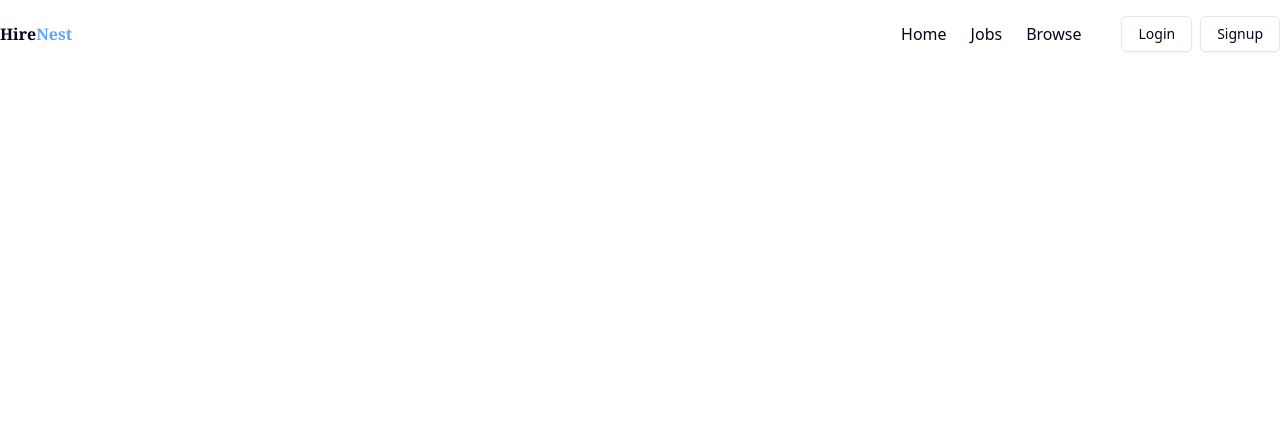
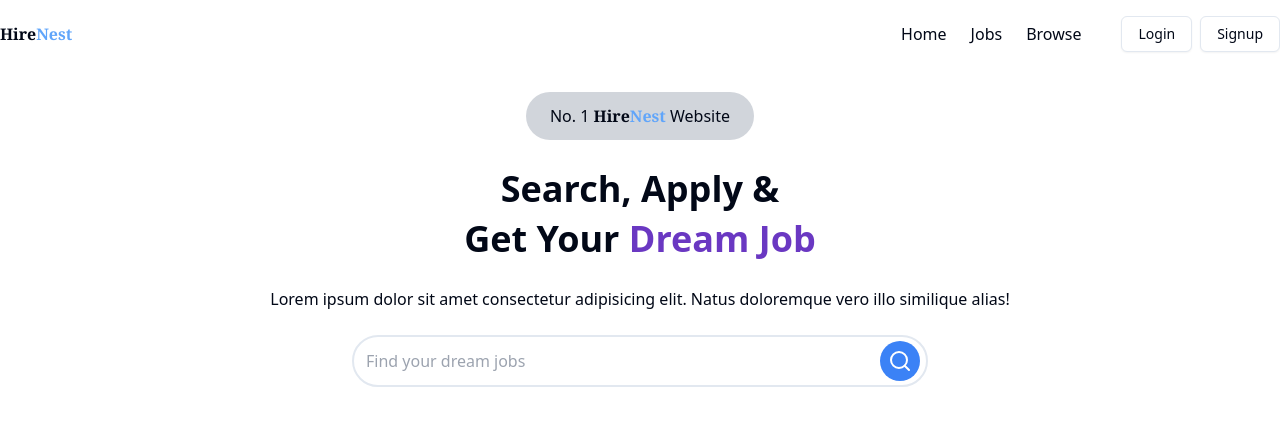
Before and after one commit to sidhantrajput1/HireNest, a React (Vite) app in the folder frontend/: page / in a window 1280 px wide. Shown: the top 426 px of the page. Built offline with nearby package versions, Linux system fonts and the light colour scheme.

Commit message:
HeroSection

```diff
--- /dev/null
+++ b/frontend/src/components/HeroSection.jsx
@@ -0,0 +1,35 @@
+import { Search } from "lucide-react";
+
+function HeroSection() {
+  return (
+    <div className="max-w-screen-xl mx-auto mt-10">
+      <div className="text-center flex flex-col justify-center items-center gap-6 my-10">
+        <span className="mx-auto px-6 py-3 rounded-full bg-gray-300 font-medium">
+          No. 1 <span className="font-semibold font-serif">Hire</span>
+          <span className="text-blue-400 font-semibold font-serif">Nest </span>
+          Website
+        </span>
+        <h1 className="font-bold text-4xl leading-snug">
+          Search, Apply & <br /> Get Your
+          <span className="text-[#6A38C2]"> Dream Job</span>
+        </h1>
+        <p>
+          Lorem ipsum dolor sit amet consectetur adipisicing elit. Natus
+          doloremque vero illo similique alias!
+        </p>
+        <div className="border-gray-600 w-[45%] flex justify-center items-center relative">
+          <input
+            type="search"
+            className="rounded-full p-3 border-2 w-full outline-none pr-12"
+            placeholder="Find your dream jobs"
+          />
+          <button className="absolute right-2 bg-blue-500 hover:bg-blue-600 text-white p-2 rounded-full">
+            <Search className="h-6 w-6" />
+          </button>
+        </div>
+      </div>
+    </div>
+  );
+}
+
+export default HeroSection;
--- a/frontend/src/components/Home.jsx
+++ b/frontend/src/components/Home.jsx
@@ -1,9 +1,14 @@
+import HeroSection from "./HeroSection"
 import { NavBar } from "./shared/NavBar"
 
 function Home() {
     return (
         <div>
             <NavBar/>
+            <HeroSection />
+            {/* <CategoryCarousel /> */}
+            {/* <LatestJobs /> */}
+            {/* <Footer /> */}
         </div>
     )
 }
```
